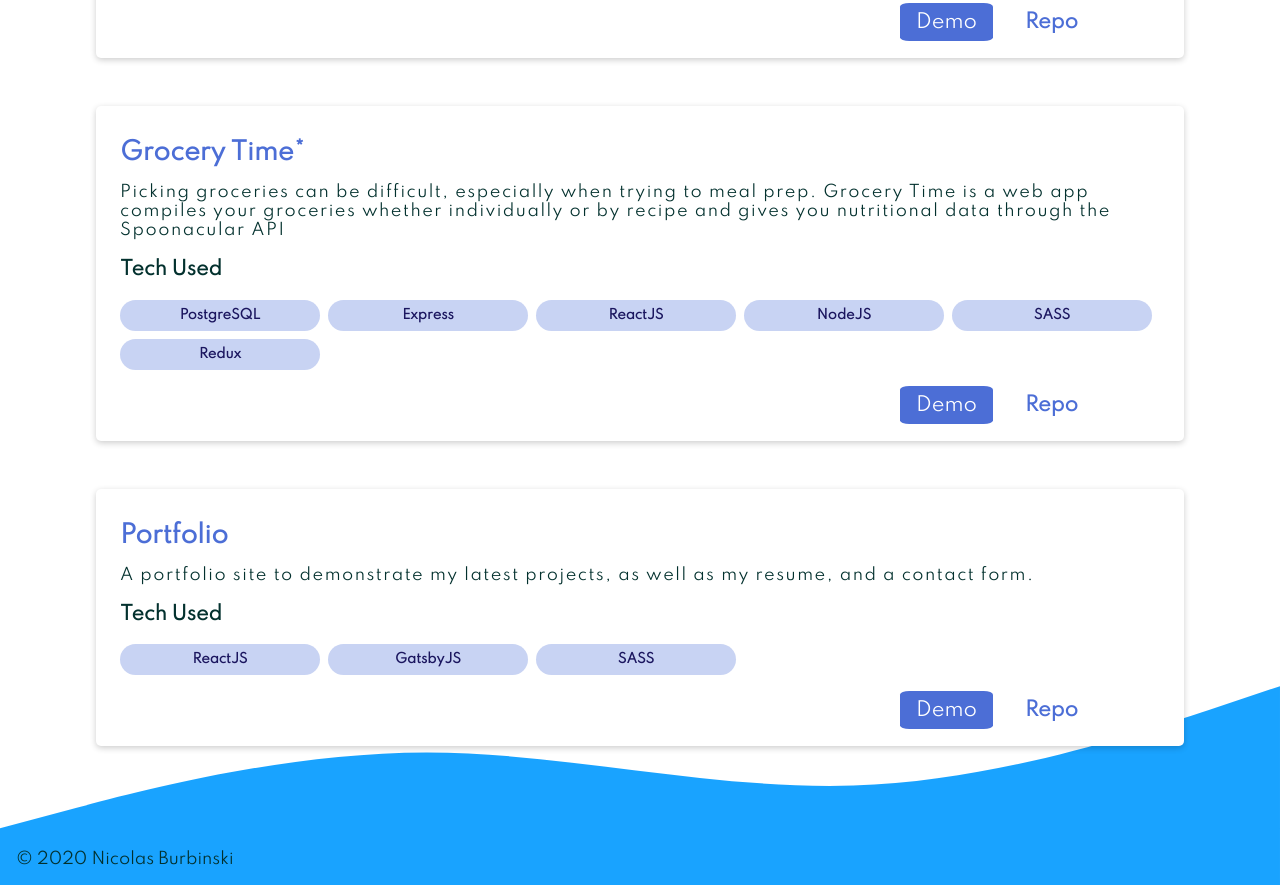
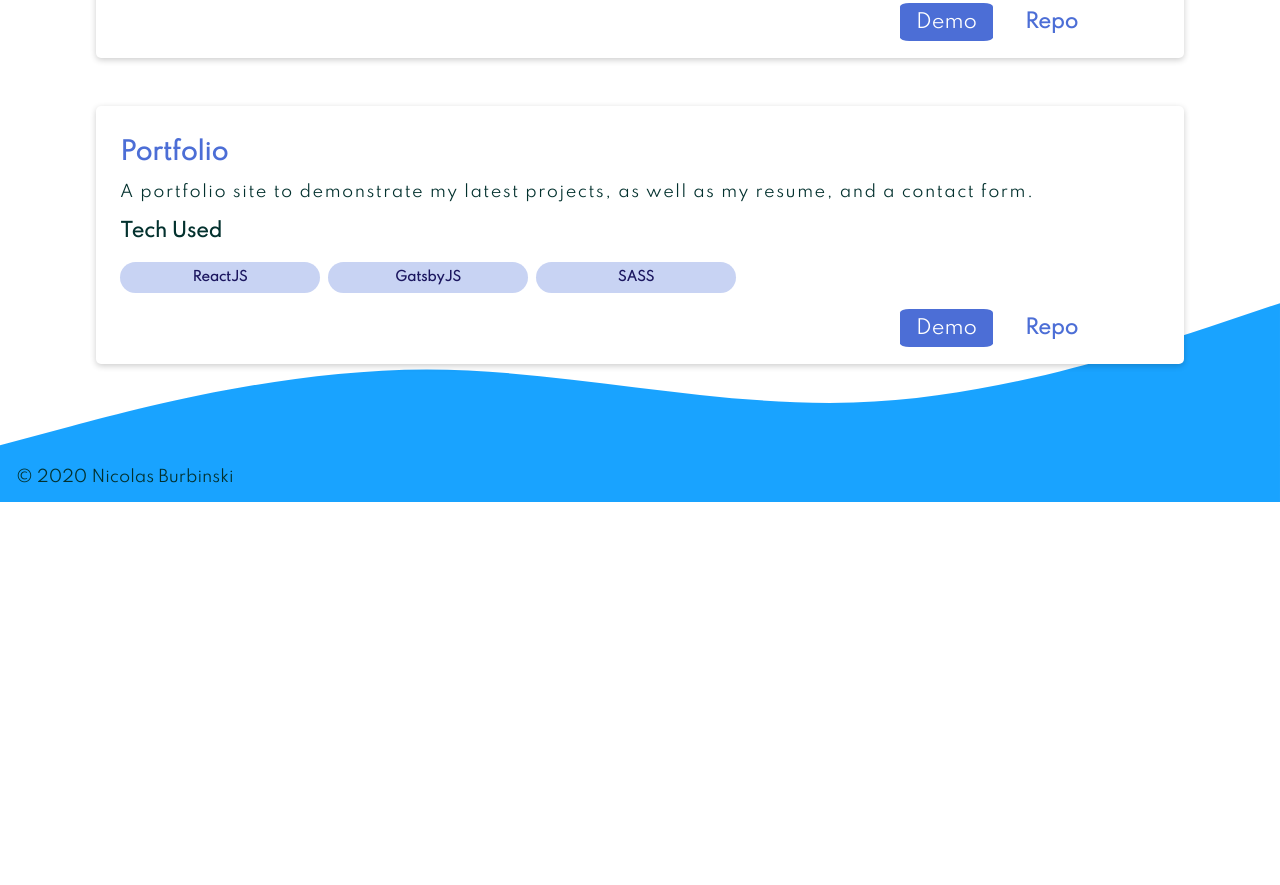
Before and after one commit to nburbinski/portfolio, a Gatsby site: page / in a window 1280 px wide. Shown: the part 1482-2367 px from the top of the page. After the commit the page ends 1985 px from the top, so only its background shows below. Built offline with nearby package versions, Linux system fonts and the light colour scheme; Gatsby itself is replaced by a stand-in of ours.

Commit message:
edited projects

```diff
--- a/src/components/projects.js
+++ b/src/components/projects.js
@@ -49,15 +49,15 @@ const Projects = () => {
       Repo: "https://github.com/nburbinski/ucf_movie_time",
       imgs: [],
     },
-    {
-      Title: "Grocery Time*",
-      Description:
-        "Picking groceries can be difficult, especially when trying to meal prep. Grocery Time is a web app compiles your groceries whether individually or by recipe and gives you nutritional data through the Spoonacular API",
-      Tech: ["PostgreSQL", "Express", "ReactJS", "NodeJS", "SASS", "Redux"],
-      Demo: "",
-      Repo: "https://github.com/nburbinski/grocerytime",
-      imgs: [],
-    },
+    // {
+    //   Title: "Grocery Time*",
+    //   Description:
+    //     "Picking groceries can be difficult, especially when trying to meal prep. Grocery Time is a web app compiles your groceries whether individually or by recipe and gives you nutritional data through the Spoonacular API",
+    //   Tech: ["PostgreSQL", "Express", "ReactJS", "NodeJS", "SASS", "Redux"],
+    //   Demo: "",
+    //   Repo: "https://github.com/nburbinski/grocerytime",
+    //   imgs: [],
+    // },
     {
       Title: "Portfolio",
       Description:
```
